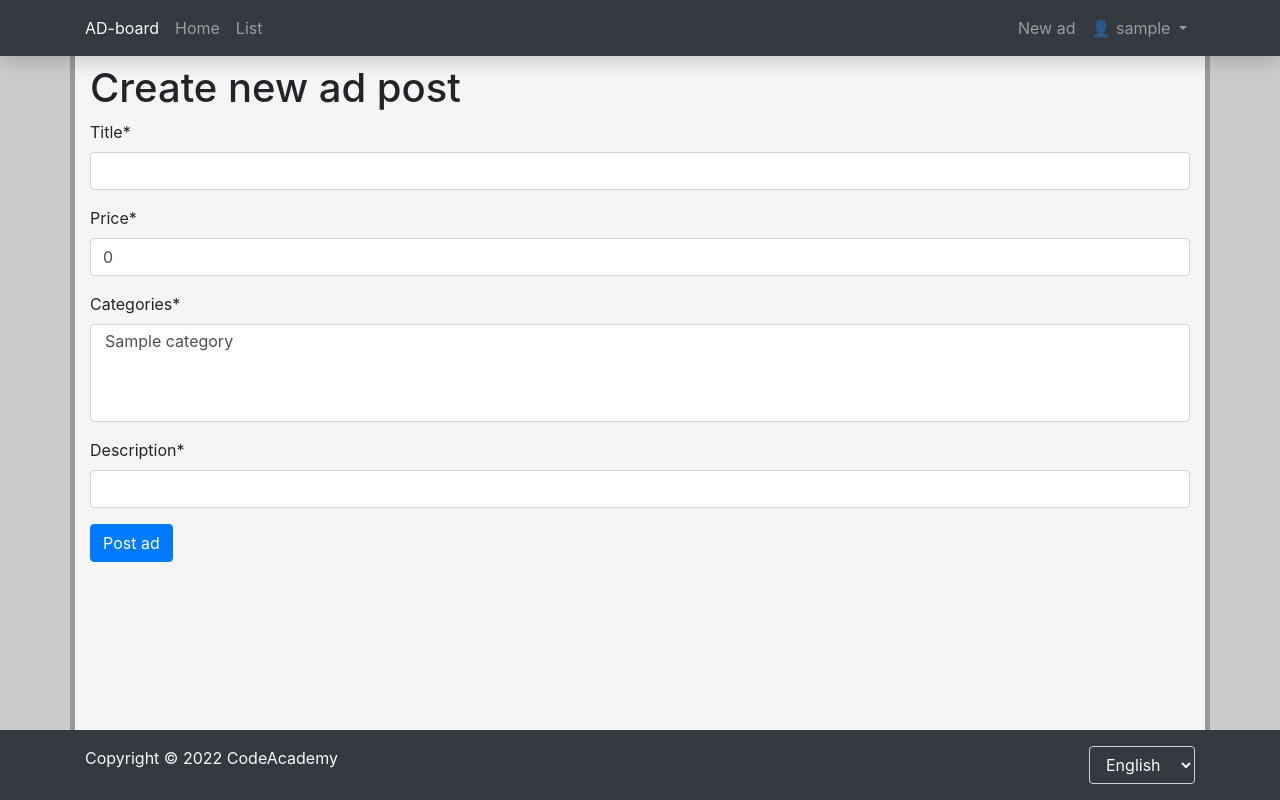
After one commit to infohata/ptu2_adboard, a Django app: page /create/ in a window 1280 px wide. The commit adds this page. Run offline with Django 4.2, Linux system fonts and the light colour scheme; a user stored in the database is signed in; tables that the repository leaves empty hold one stand-in row (values such as "Sample post"); some libraries are stand-ins or nearby versions.

Commit message:
adpost create

```diff
--- /dev/null
+++ b/adboard/adboard_site/forms.py
@@ -0,0 +1,17 @@
+from django import forms
+from tinymce.widgets import TinyMCE
+from . import models
+
+
+class AdPostForm(forms.ModelForm):
+    class Meta:
+        model = models.AdPost
+        fields = ('title', 'price', 'category', 'description')
+        widgets = {
+            'description': TinyMCE(),
+        }
+
+
+class AdPostUpdateForm(AdPostForm):
+    class Meta:
+        fields = ('title', 'status', 'price', 'categpry', 'description')
--- a/adboard/adboard_site/models.py
+++ b/adboard/adboard_site/models.py
@@ -1,5 +1,6 @@
 from django.contrib.auth import get_user_model
 from django.db import models
+from django.urls import reverse
 from django.utils.translation import gettext_lazy as _
 from model_utils import Choices
 from tinymce.models import HTMLField
@@ -74,6 +75,9 @@ class AdPost(models.Model):
     def get_status_style(self):
         return ADPOST_STATUS_STYLE[self.status]
 
+    def get_absolute_url(self):
+        return reverse("adpost_detail", kwargs={"pk": self.pk})
+
     class Meta:
         verbose_name = 'advertisement post'
         verbose_name_plural = 'advertisement posts'
--- /dev/null
+++ b/adboard/adboard_site/templates/adboard_site/adpost_create.html
@@ -0,0 +1,14 @@
+{% extends 'base.html' %}
+{% load i18n crispy_forms_tags %}
+{% block content %}
+<div class="container">
+    <h1>{% trans "create new ad post"|capfirst %}</h1>
+    <form method="post" action="">
+        {% csrf_token %}
+        {{ form | crispy }}
+        <div class="form-group">
+            <button type="submit" class="btn btn-primary">{% trans "post ad"|capfirst %}</button>
+        </div>
+    </form>
+</div>
+{% endblock content %}
--- a/adboard/adboard_site/templates/base.html
+++ b/adboard/adboard_site/templates/base.html
@@ -26,6 +26,7 @@
                 {% endblock nav_main %}</ul>
                 <ul class="navbar-nav">{% block nav_user %}
                     {% if user.is_authenticated %}
+                        <li class="nav-item"><a class="nav-link" href="{% url 'adpost_create' %}">{% trans "new ad"|capfirst %}</a></li>
                         <li class="nav-item dropdown">
                             <a class="nav-link dropdown-toggle" id="userMenuDropdown" role="button" data-toggle="dropdown" aria-expanded="false">
                                 &#128100; {{ user.username}}
--- a/adboard/adboard_site/urls.py
+++ b/adboard/adboard_site/urls.py
@@ -4,6 +4,7 @@ from . import views
 
 urlpatterns = [
     path('', views.index, name='index'),
+    path('create/', views.AdPostCreate.as_view(), name='adpost_create'),
     path('list/', views.AdPostList.as_view(), name='adpost_list'),
     path('<int:pk>/', views.AdPostDetail.as_view(), name='adpost_detail'),
     path('<int:pk>/reserve/', views.adpost_reserve, name='adpost_reserve'),
--- a/adboard/adboard_site/views.py
+++ b/adboard/adboard_site/views.py
@@ -1,10 +1,10 @@
 from django.contrib.auth.decorators import login_required
+from django.contrib.auth.mixins import LoginRequiredMixin, UserPassesTestMixin
 from django.contrib import messages
 from django.shortcuts import render, get_object_or_404, redirect
 from django.views import generic
-from django.urls import reverse_lazy
 from django.utils.translation import gettext_lazy as _
-from . import models
+from . import forms, models
 
 
 def index(request):
@@ -29,6 +29,7 @@ def adpost_reserve(request, pk):
     return redirect('adpost_detail', adpost.pk)
 
 
+@login_required
 def adpost_sell(request, pk):
     adpost = get_object_or_404(models.AdPost, pk=pk)
     if request.user == adpost.owner and adpost.status == 20 and adpost.buyer:
@@ -40,6 +41,7 @@ def adpost_sell(request, pk):
     return redirect('adpost_detail', adpost.pk)
 
 
+@login_required
 def adpost_reject(request, pk):
     adpost = get_object_or_404(models.AdPost, pk=pk)
     if request.user == adpost.owner and adpost.status == 20 and adpost.buyer:
@@ -59,3 +61,14 @@ class AdPostList(generic.ListView):
 class AdPostDetail(generic.DetailView):
     model = models.AdPost
     template_name = 'adboard_site/adpost_detail.html'
+
+
+class AdPostCreate(LoginRequiredMixin, generic.CreateView):
+    model = models.AdPost
+    form_class = forms.AdPostForm
+    template_name = 'adboard_site/adpost_create.html'
+
+    def form_valid(self, form):
+        form.instance.owner = self.request.user
+        form.instance.status = models.ADPOST_STATUS.new
+        return super().form_valid(form)
```
